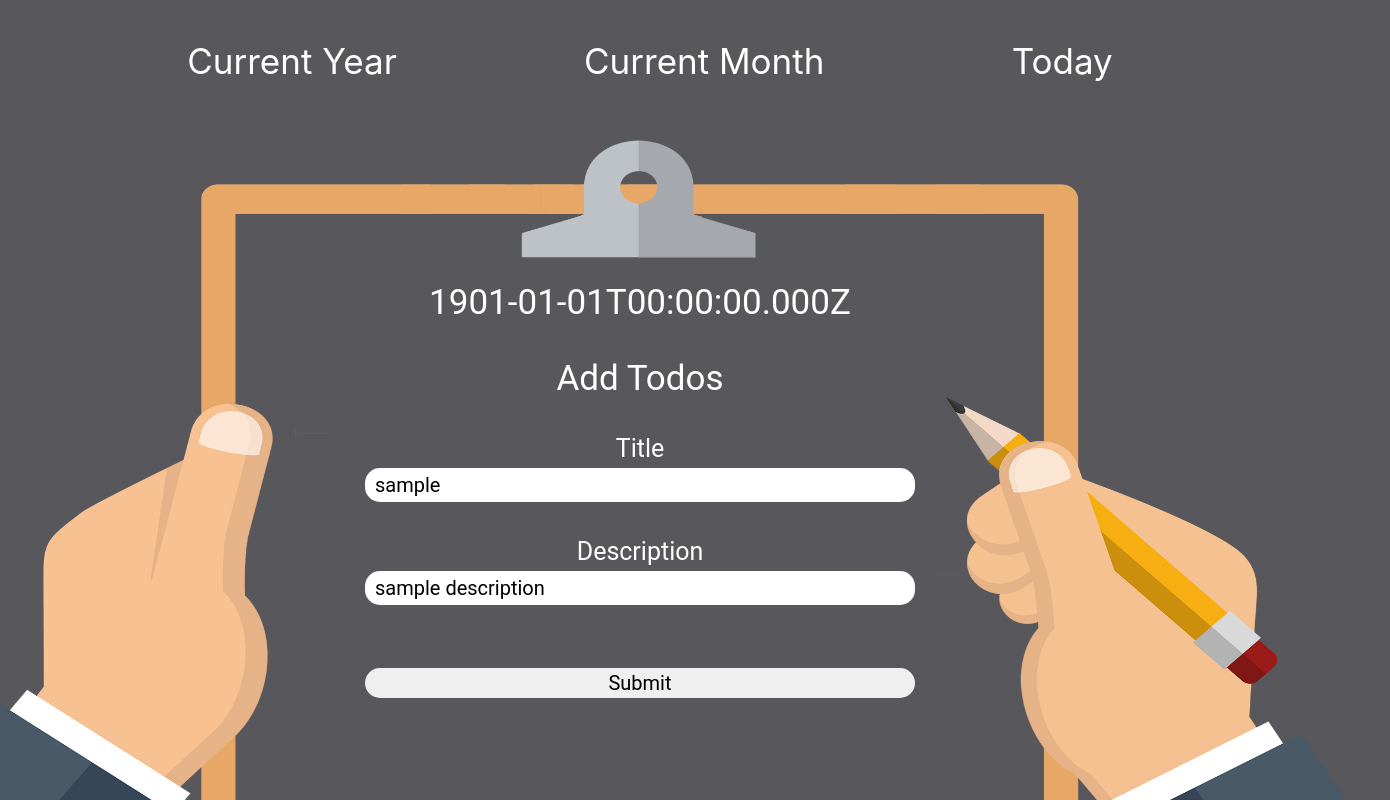
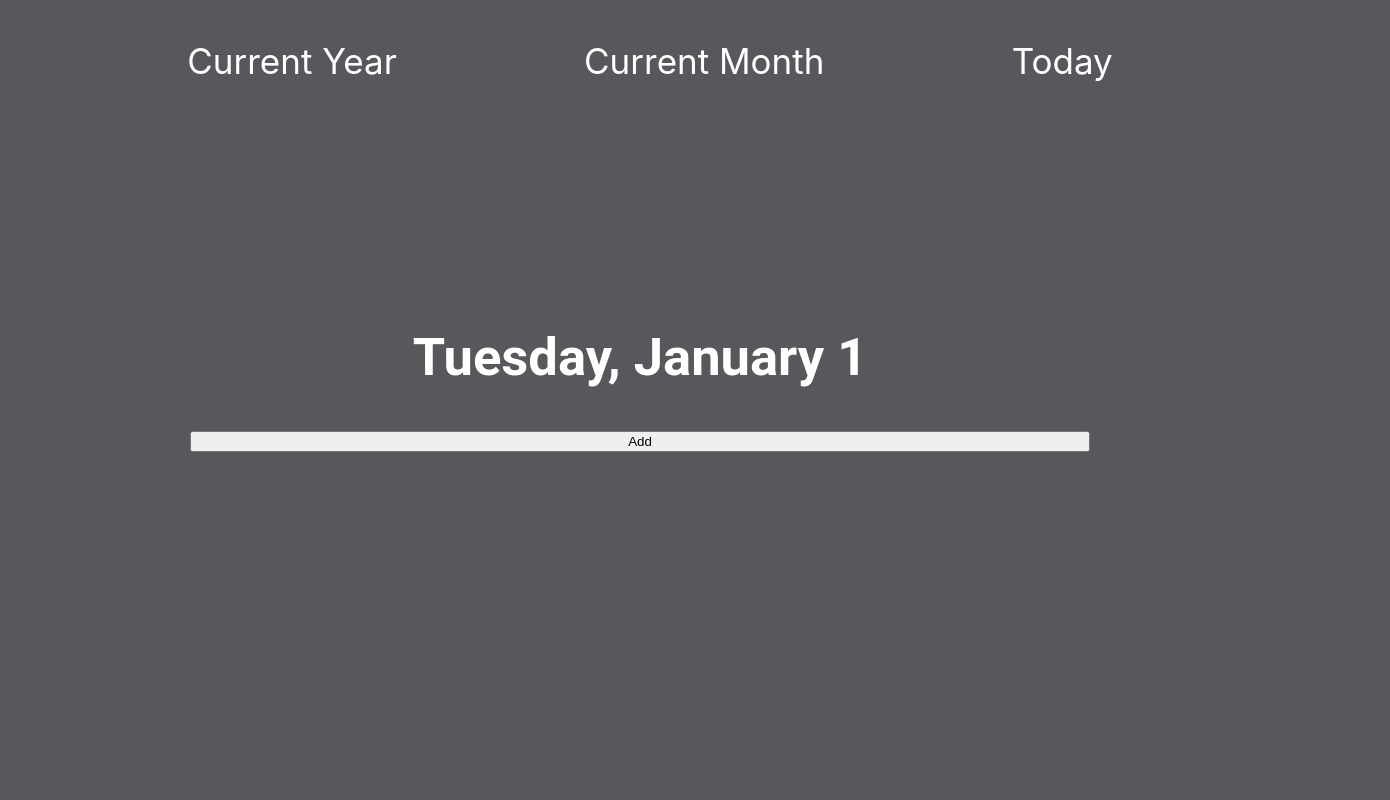
Before and after one commit to VolodymyrSichinava/Calendar, a React (Create React App) app: page /year/1/month/1/day/1 in a window 1280 px wide. Shown: the top 800 px of the page, 1390 px wide, since content can reach past the window. Built offline with nearby package versions, Linux system fonts and the light colour scheme; a web font is replaced by a local one.

Commit message:
adds storage

```diff
--- a/package.json
+++ b/package.json
@@ -7,6 +7,7 @@
     "@testing-library/react": "^9.5.0",
     "@testing-library/user-event": "^7.2.1",
     "classnames": "2.2.6",
+    "lodash": "4.17.20",
     "react": "^16.13.1",
     "react-dom": "^16.13.1",
     "react-router-dom": "5.2.0",
--- a/src/App.js
+++ b/src/App.js
@@ -3,6 +3,7 @@ import React, {Component} from 'react';
 import { BrowserRouter as Router, Route, Redirect, Switch } from "react-router-dom";
 import { YearPage, NavBar, MonthPage, DayPage } from './components';
 import { todoService } from './services/todo.service';
+import { get } from 'lodash';
 
 export default class App extends Component {
 
@@ -11,13 +12,21 @@ export default class App extends Component {
   }
 
   componentDidMount() {
-    setTimeout(() => {
-      this.setState({ todos: [1] })
-    }, 3000);
+    todoService.addEventListener('update', this.handleTodoUpdate);
+  }
+
+  componentWillUnmount() {
+    todoService.removeEventListener('update', this.handleTodoUpdate);
+  }
+
+  handleTodoUpdate = (event) => {
+    this.setState({
+      todos: event.detail,
+    });
   }
 
   render() {
-    console.log(this.state.todos);
+    const { todos } = this.state;
     return (
       <Router>
         <div className='app'>
@@ -45,23 +54,28 @@ export default class App extends Component {
 
             <Route path='/year/:year' exact render={({ match }) => {
               return (
-                <YearPage year={match.params.year} todos={this.state.todos}/>
+                <YearPage year={Number(match.params.year)} todos={get(todos, match.params.year, {})}/>
               )
             }}/>
 
             <Route path='/year/:year/month/:month' exact render={({ match }) => {
               return (
-                <MonthPage year={match.params.year} month ={match.params.month}/>
+                <MonthPage
+                  year={Number(match.params.year)}
+                  month ={Number(match.params.month)}
+                  todos={get(todos, [match.params.year, match.params.month], {})}
+                />
               )
             }}/>
 
             <Route path='/year/:year/month/:month/day/:day' exact render={({ match }) => {
               return (
-                <DayPage startDate={new Date(
-                  Number(match.params.year),
-                  Number(match.params.month) - 1,
-                  Number(match.params.day))
-                }/>
+                <DayPage
+                  year={Number(match.params.year)}
+                  month={Number(match.params.month)}
+                  day={Number(match.params.day)}
+                  todos={get(todos, [match.params.year, match.params.month, match.params.day], [])}
+                />
               )
             }}/>
 
--- a/src/components/day/day.component.css
+++ b/src/components/day/day.component.css
@@ -28,3 +28,8 @@ a {
   text-decoration: none;
   color: white;
 }
+
+.day.has-todos {
+  background-color: red;
+  border-radius: 50%;
+}
--- a/src/components/day/day.component.js
+++ b/src/components/day/day.component.js
@@ -2,18 +2,23 @@ import './day.component.css';
 import React, { Component } from 'react';
 import classnames from 'classnames';
 import { Link } from 'react-router-dom';
+import { isEmpty } from 'lodash';
 
 export default class DayComponent extends Component {
   render() {
-    const date = this.props.date;
-    if (!date) {
+    const { year, month, day } = this.props;
+    const today = new Date(year, month, day);
+    if (!day) {
       return (<div className='day'></div>);
     }
-    const isToday = date && (new Date().toDateString() === date.toDateString());
+    const isToday = new Date().toDateString() === today.toDateString();
     return (
-      <Link to={`/year/${date.getFullYear()}/month/${date.getMonth() + 1}/day/${date.getDate()}`}>
-        <div className={classnames({ day: true, today: isToday })}>
-          {date ? date.getDate() : null}
+      <Link
+        to={`/year/${year}/month/${month}/day/${day}`}
+        className={classnames({day: true, 'has-todos': !isEmpty(this.props.todos)})}
+      >
+        <div className={classnames({ today: isToday })}>
+          {day || null}
         </div>
       </Link>
     );
--- a/src/components/dayPage/dayPage.component.css
+++ b/src/components/dayPage/dayPage.component.css
@@ -52,3 +52,7 @@
   cursor: pointer;
   background-color:rgb(194, 194, 194);
 }
+
+.todo-item {
+  border: 1px solid white;
+}
--- a/src/components/dayPage/dayPage.component.js
+++ b/src/components/dayPage/dayPage.component.js
@@ -1,49 +1,104 @@
+import { find, pick } from 'lodash';
 import React, { Component } from 'react';
+import Todo from '../../models/todo.model';
+import { todoService } from '../../services/todo.service';
 import './dayPage.component.css';
 let imgForm = require('../../images/form2.png');
 
 export default class dayPageComponent extends Component {
   state  = {
-    title: 'sample',
-    description: 'sample description',
+    currentTodo: null,
+    isFormVisible: false,
   }
 
   handleTitleChange = (event) => {
-    this.setState({title: event.target.value});
+    this.setState({
+      currentTodo: {
+        ...this.state.currentTodo,
+        title: event.target.value,
       }
+    });
+  }
+
   handleDescriptionChange = (event) => {
-    this.setState({description: event.target.value});
+    this.setState({
+      currentTodo: {
+        ...this.state.currentTodo,
+        description: event.target.value,
       }
+    });
+  }
+
   handleSubmit = (event) => {
     event.preventDefault();
-    console.log(this.state);
+    todoService.upsertTodo(pick(this.props, ['year', 'month', 'day']), this.state.currentTodo);
+    this.setState({
+      currentTodo: null,
+      isFormVisible: false,
+    })
+  }
+
+  handleReset = (event) => {
+    alert('oxbcnbnm ajhve');
+  }
+
+  handleTodoClick = (event) => {
+    const id = event.currentTarget.dataset.id;
+    const currentTodo = find(this.props.todos, { id });
+    this.setState({
+      currentTodo,
+      isFormVisible: true,
+    });
+  }
+
+  handleAddButtonClick = () => {
+    const currentTodo = new Todo();
+    this.setState({
+      currentTodo,
+      isFormVisible: true,
+    });
   }
 
   render() {
+    const { year, month, day } = this.props;
+    const today = new Date(year, month - 1, day);
+    const title = today.toLocaleString('default', { weekday: 'long', day: 'numeric', month: 'long' });
     return (
       <div className='day-page'>
-        {this.props.startDate.toISOString()}
+        <h2>{title}</h2>
+        {this.props.todos.map(todo => (
+          <div
+            key={todo.id}
+            className='todo-item'
+            onClick={this.handleTodoClick}
+            data-id={todo.id}
+          >
+            <div>{todo.title}</div>
+            <div>{todo.description}</div>
+          </div>
+        ))}
+        { this.state.isFormVisible ?
           <form onSubmit={this.handleSubmit}>
             <p>Add Todos</p>
             <div className='todo-form'>
-            <img src={imgForm} className='imgForm' alt='Form'></img>
+              {/* <img src={imgForm} className='imgForm' alt='Form'></img> */}
               <span>Title</span>
               <input
                 type='text'
                 name='title'
-              value={this.state.title}
+                value={this.state.currentTodo.title}
                 onChange={this.handleTitleChange}/>
               <span>Description</span>
               <input
                 type='text'
                 name='description'
-              value={this.state.description}
+                value={this.state.currentTodo.description}
                 onChange={this.handleDescriptionChange}/>
               <input
                 type='submit'
                 value='Submit'/>
             </div>
-        </form>
+          </form> : <button onClick={this.handleAddButtonClick}>Add</button> }
       </div>
     );
   }
--- a/src/components/month/month.component.js
+++ b/src/components/month/month.component.js
@@ -2,11 +2,13 @@ import './month.component.css';
 import React, { Component } from 'react';
 import { Link } from 'react-router-dom';
 import { Day} from '..';
+import { get } from 'lodash';
 let img = require('../../images/knop.png');
 
 export default class MonthComponent extends Component {
   render() {
-    const startDate = this.props.startDate;
+    const { year, month } = this.props;
+    const startDate = new Date(year, month - 1);
     const title = startDate.toLocaleString('default', { month: 'long' });
     const tempDate = new Date(startDate);
     const days = [];
@@ -14,7 +16,7 @@ export default class MonthComponent extends Component {
     let day = 1;
     tempDate.setDate(day);
     while (tempDate.getMonth() === startDate.getMonth()) {
-      days.push(new Date(tempDate));
+      days.push(day);
       day = day + 1;
       tempDate.setDate(day);
     }
@@ -28,14 +30,20 @@ export default class MonthComponent extends Component {
     return (
      <div className='month-wrapper' id= {`month${tempDate.getMonth()}`}>
       <div className='month'>
-        <Link to={`/year/${startDate.getFullYear()}/month/${startDate.getMonth() + 1}`}>
+        <Link to={`/year/${year}/month/${month}`}>
         {title}
         </Link>
       </div>
       <div className='month-content'>
         <img className='knop' src={img} alt='Knop' style={{width: '40px', height: '60px'}}/>
         {dayTitles.map((day, index) => <div key={'title' + index} className='day day-title'>{day}</div>)}
-        {days.map((day, index) => <Day key={index} date={day} todos={this.props.todos}/>)}
+        {days.map((day, index) => <Day
+          key={index}
+          day={day}
+          year={this.props.year}
+          month={this.props.month}
+          todos={get(this.props.todos, day, [])
+        }/>)}
       </div>
     </div>
     )
--- a/src/components/monthPage/monthPage.component.js
+++ b/src/components/monthPage/monthPage.component.js
@@ -11,7 +11,7 @@ export default class monthPageComponent extends Component {
           <button type="button" className='monthBtn_prev'>&lang;</button>
         </Link>
         <div className='month-page'>
-          <Month startDate={new Date(Number(this.props.year), Number(this.props.month) - 1)}/>
+          <Month year={this.props.year} month={this.props.month}/>
         </div>
         <Link to={`/year/${this.props.year}/month/${Number(this.props.month) + 1}`}>
           <button type="button" className='monthBtn_next'>&rang;</button>
--- a/src/models/todo.model.js
+++ b/src/models/todo.model.js
@@ -1,9 +1,9 @@
 export default class Todo {
-  title = 'No title';
+  title = '';
   description = '';
   createdAt = (new Date()).toISOString();
-  activeAt = '';
   state = 'created';
+  id = Math.random().toString(16).substring(2, 10);
   constructor(options) {
     Object.assign(this, options);
   }
--- a/src/services/todo.service.js
+++ b/src/services/todo.service.js
@@ -1,16 +1,26 @@
+import { findIndex, get } from "lodash";
 import Todo from "../models/todo.model";
 
 console.log('TODO SERVICE');
 
 const TODO_LOCAL_STORAGE_KEY = 'TODO_LOCAL_STORAGE_KEY';
 
-class TodoService {
-  /** @type {Todo[]} */
-  todos = [];
+class TodoService extends EventTarget {
+  todos = {};
 
-  addTodo(options) {
-    this.todos.push(new Todo(options));
+  constructor() {
+    super();
+    this._subscribe();
   }
+
+  handleStorageEvent = (e) => {
+    this._loadFromLocalStorage();
+    this.dispatchUpdate();
+  }
+
+  // addTodo(options) {
+  //   this.todos.push(new Todo(options));
+  // }
 
   load() {
     this._loadFromLocalStorage();
@@ -19,17 +29,55 @@ class TodoService {
 
   _loadFromLocalStorage() {
     const stringData = localStorage.getItem(TODO_LOCAL_STORAGE_KEY);
-    const todoData = JSON.parse(stringData) || [];
+    const todoData = JSON.parse(stringData) || {};
     this.todos = todoData;
   }
 
   _saveToLocalStorage() {
+    this._unsubscribe();
     localStorage.setItem(TODO_LOCAL_STORAGE_KEY, JSON.stringify(this.todos));
+    this._subscribe();
   }
 
   save() {
     this._saveToLocalStorage();
   }
+
+  upsertTodo({ year, month, day }, todo) {
+    const dayTodos = Array.from(get(this.todos, [year, month, day], []));
+    const todoIndex = findIndex(dayTodos, { id: todo.id });
+
+    if (todoIndex > -1) {
+      dayTodos[todoIndex] = todo;
+    } else {
+      dayTodos.push(todo);
+    }
+
+    this.todos = {
+      ...this.todos,
+      [year]: {
+        ...get(this.todos, [year], {}),
+        [month]: {
+          ...get(this.todos, [year, month], {}),
+          [day]: dayTodos,
+        }
+      }
+    }
+    this.save();
+    this.dispatchUpdate();
+  }
+
+  dispatchUpdate() {
+    this.dispatchEvent(new CustomEvent('update', { detail: this.todos }));
+  }
+
+  _subscribe() {
+    window.addEventListener('storage', this.handleStorageEvent);
+  }
+
+  _unsubscribe() {
+    window.removeEventListener('storage', this.handleStorageEvent);
+  }
 }
 
 export const todoService = new TodoService();
```
Also changed, not shown: src/components/yearPage/yearPage.component.js (+8 -4 lines). Lines whose indentation alone changed are shown as unchanged.
